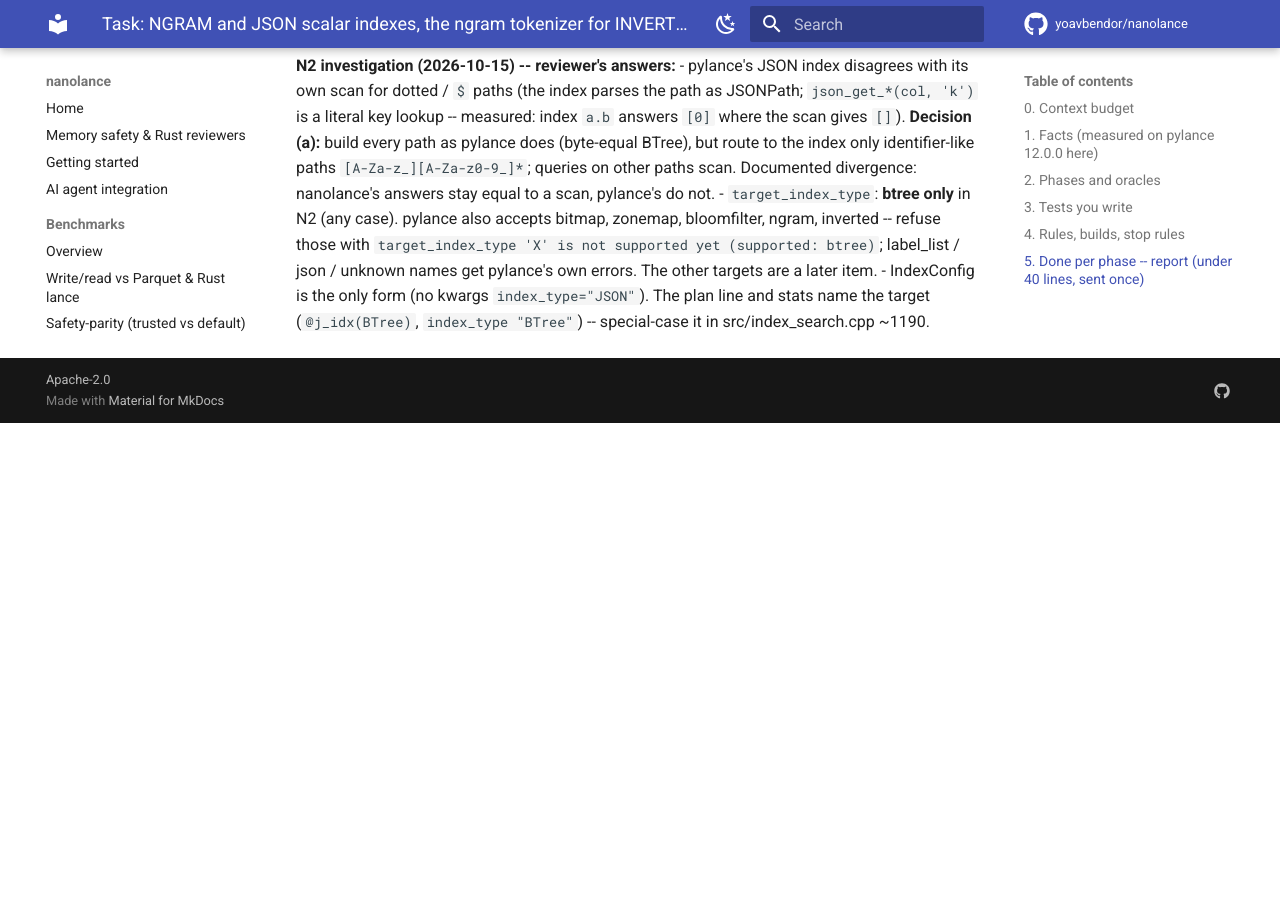
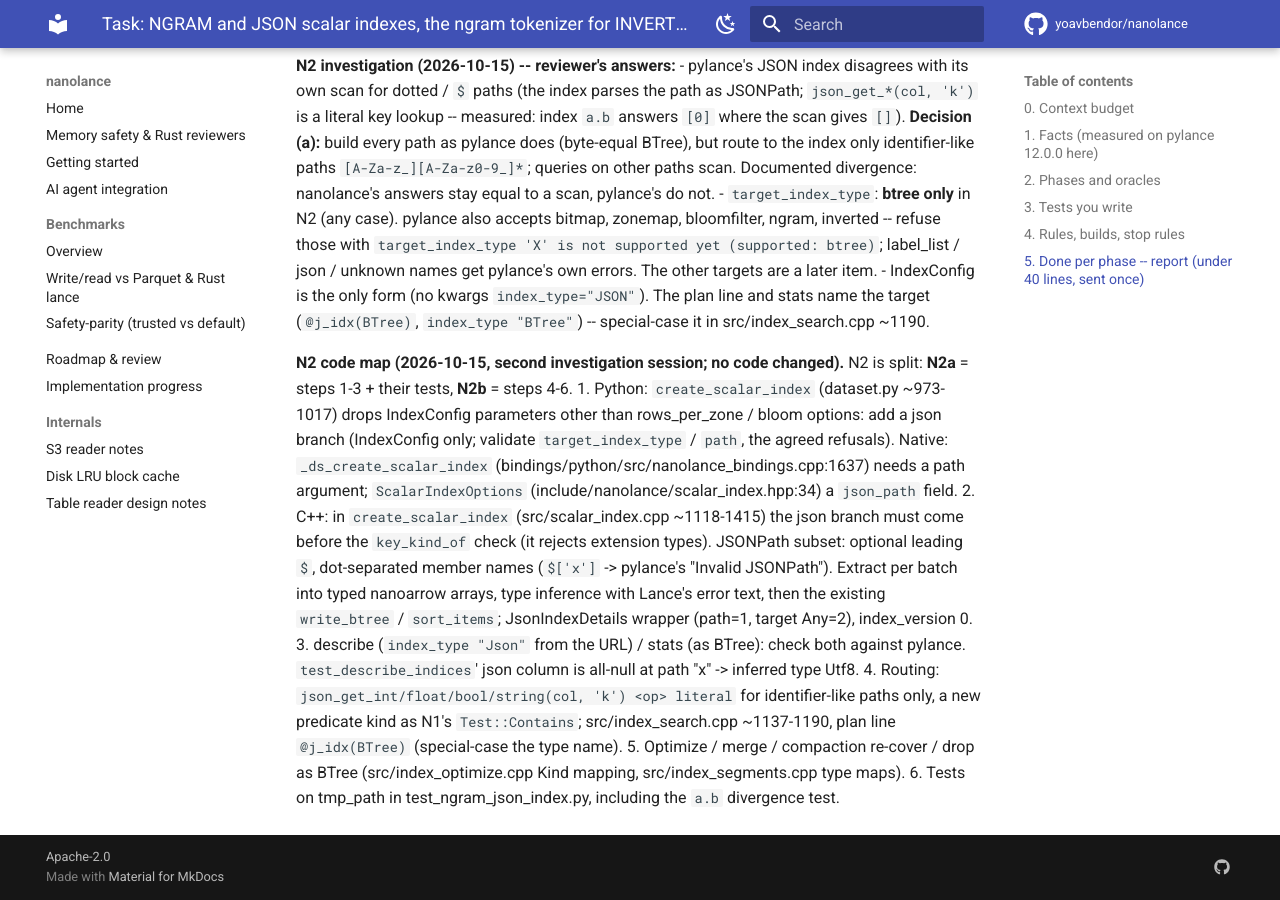
Before and after one commit to yoavbendor/nanolance, an MkDocs documentation site: the page built from docs/tasks/NGRAM_JSON.md, in a window 1280 px wide and 900 px high, scrolled down 4144 px. Built offline with MkDocs 1.6.1 and Material for MkDocs 9.7.7, drawn with Linux system fonts in a browser that asks for light colours; comment, search, counter and statistics services are not loaded; before the commit the page ends 4567 px from its top, so only the background shows below that.

Commit message:
NGRAM_JSON: N2 code map and N2a/N2b split
Co-Authored-By: Claude Opus 5.5 <noreply@anthropic.com>
Claude-Session: https://claude.ai/code/session_014PGy9PK68gHvyR8T1r5ueY

```diff
--- a/docs/tasks/NGRAM_JSON.md
+++ b/docs/tasks/NGRAM_JSON.md
@@ -163,3 +163,24 @@ cannot build" refusal is now tested with a pylance IVF_RQ index. +4 pylance test
   are a later item.
 - IndexConfig is the only form (no kwargs `index_type="JSON"`). The plan line and stats name the
   target (`@j_idx(BTree)`, `index_type "BTree"`) -- special-case it in src/index_search.cpp ~1190.
+
+**N2 code map (2026-10-15, second investigation session; no code changed).** N2 is split:
+**N2a** = steps 1-3 + their tests, **N2b** = steps 4-6.
+1. Python: `create_scalar_index` (dataset.py ~973-1017) drops IndexConfig parameters other than
+   rows_per_zone / bloom options: add a json branch (IndexConfig only; validate `target_index_type` /
+   `path`, the agreed refusals). Native: `_ds_create_scalar_index`
+   (bindings/python/src/nanolance_bindings.cpp:1637) needs a path argument; `ScalarIndexOptions`
+   (include/nanolance/scalar_index.hpp:34) a `json_path` field.
+2. C++: in `create_scalar_index` (src/scalar_index.cpp ~1118-1415) the json branch must come before
+   the `key_kind_of` check (it rejects extension types). JSONPath subset: optional leading `$`,
+   dot-separated member names (`$['x']` -> pylance's "Invalid JSONPath"). Extract per batch into typed
+   nanoarrow arrays, type inference with Lance's error text, then the existing `write_btree` /
+   `sort_items`; JsonIndexDetails wrapper (path=1, target Any=2), index_version 0.
+3. describe (`index_type "Json"` from the URL) / stats (as BTree): check both against pylance.
+   `test_describe_indices`' json column is all-null at path "x" -> inferred type Utf8.
+4. Routing: `json_get_int/float/bool/string(col, 'k') <op> literal` for identifier-like paths only,
+   a new predicate kind as N1's `Test::Contains`; src/index_search.cpp ~1137-1190, plan line
+   `@j_idx(BTree)` (special-case the type name).
+5. Optimize / merge / compaction re-cover / drop as BTree (src/index_optimize.cpp Kind mapping,
+   src/index_segments.cpp type maps).
+6. Tests on tmp_path in test_ngram_json_index.py, including the `a.b` divergence test.
```
